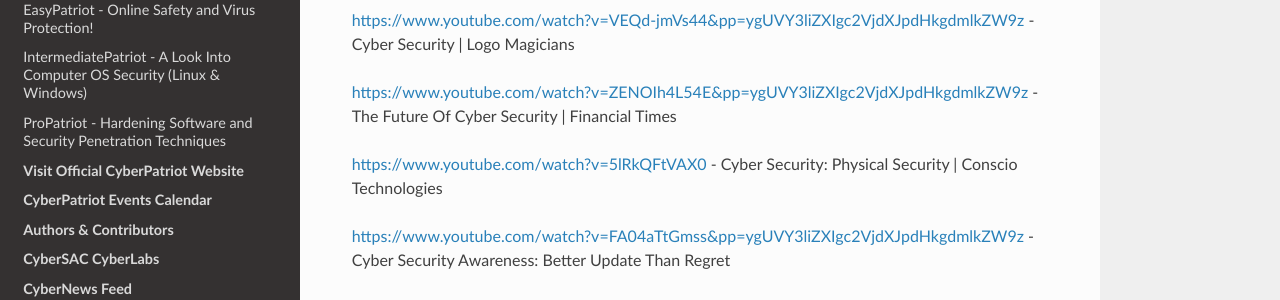
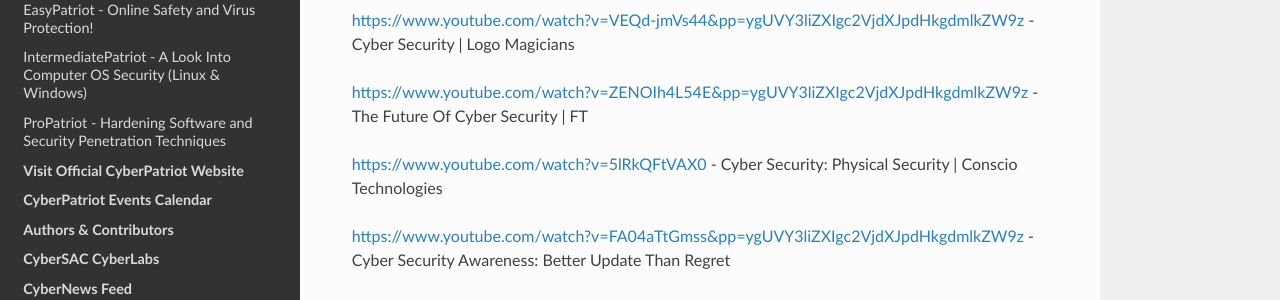
Before and after one commit to natt96z/cybersac, a Sphinx documentation site: the page built from docs/source/links.rst, in a window 1280 px wide and 900 px high, scrolled down 1758 px. Shown: the part 175-475 px from the top of the window. Built offline with Sphinx 7.4.7 and the Read the Docs theme 2.0.0, drawn with Linux system fonts in a browser that asks for light colours.

Commit message:
Update links.rst

```diff
--- a/docs/source/links.rst
+++ b/docs/source/links.rst
@@ -68,7 +68,7 @@
 
 https://www.youtube.com/watch?v=VEQd-jmVs44&pp=ygUVY3liZXIgc2VjdXJpdHkgdmlkZW9z - Cyber Security | Logo Magicians
 
-https://www.youtube.com/watch?v=ZENOIh4L54E&pp=ygUVY3liZXIgc2VjdXJpdHkgdmlkZW9z - The Future Of Cyber Security | Financial Times
+https://www.youtube.com/watch?v=ZENOIh4L54E&pp=ygUVY3liZXIgc2VjdXJpdHkgdmlkZW9z - The Future Of Cyber Security | FT
 
 https://www.youtube.com/watch?v=5lRkQFtVAX0 - Cyber Security: Physical Security | Conscio Technologies
 
```
